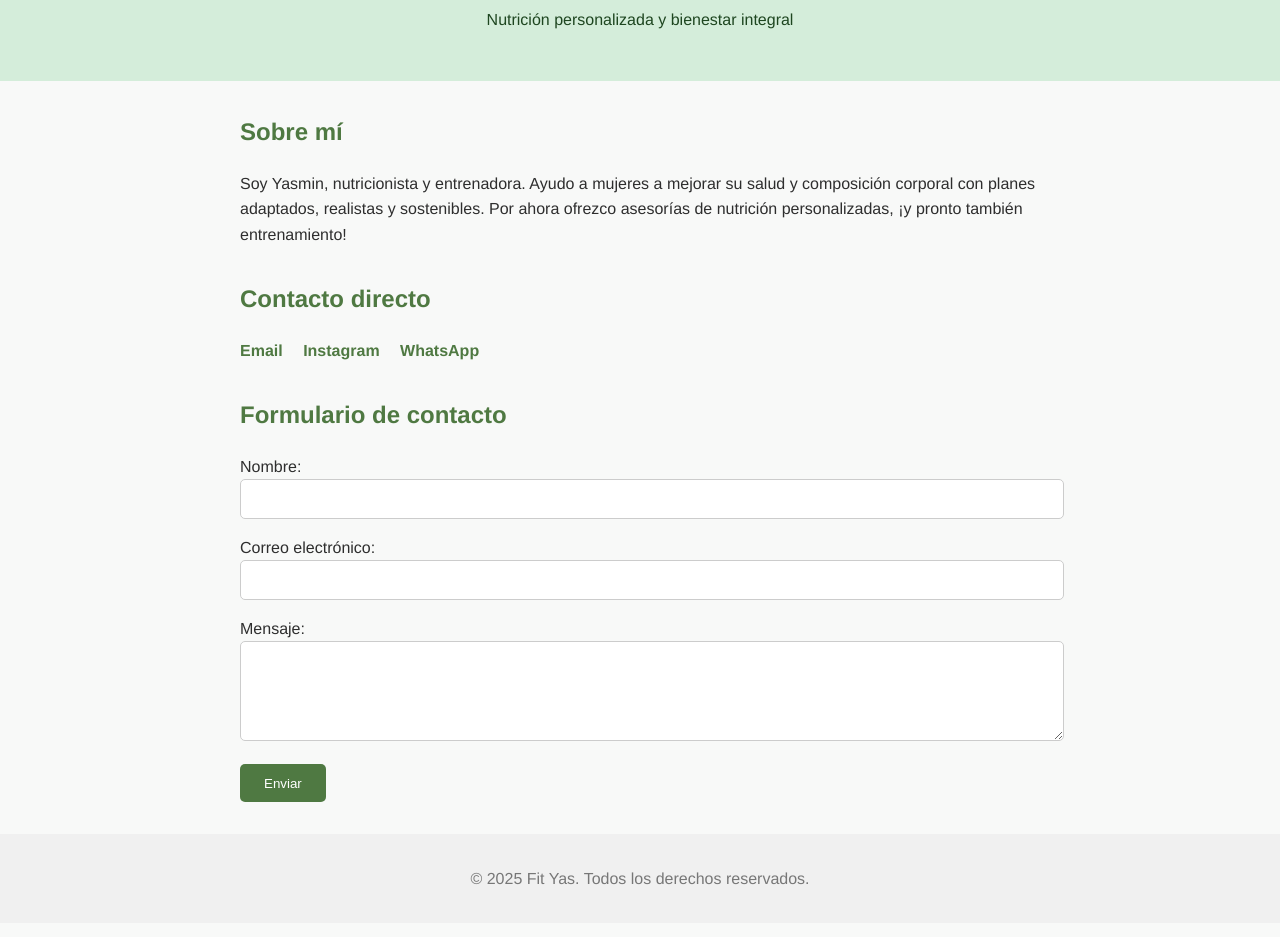
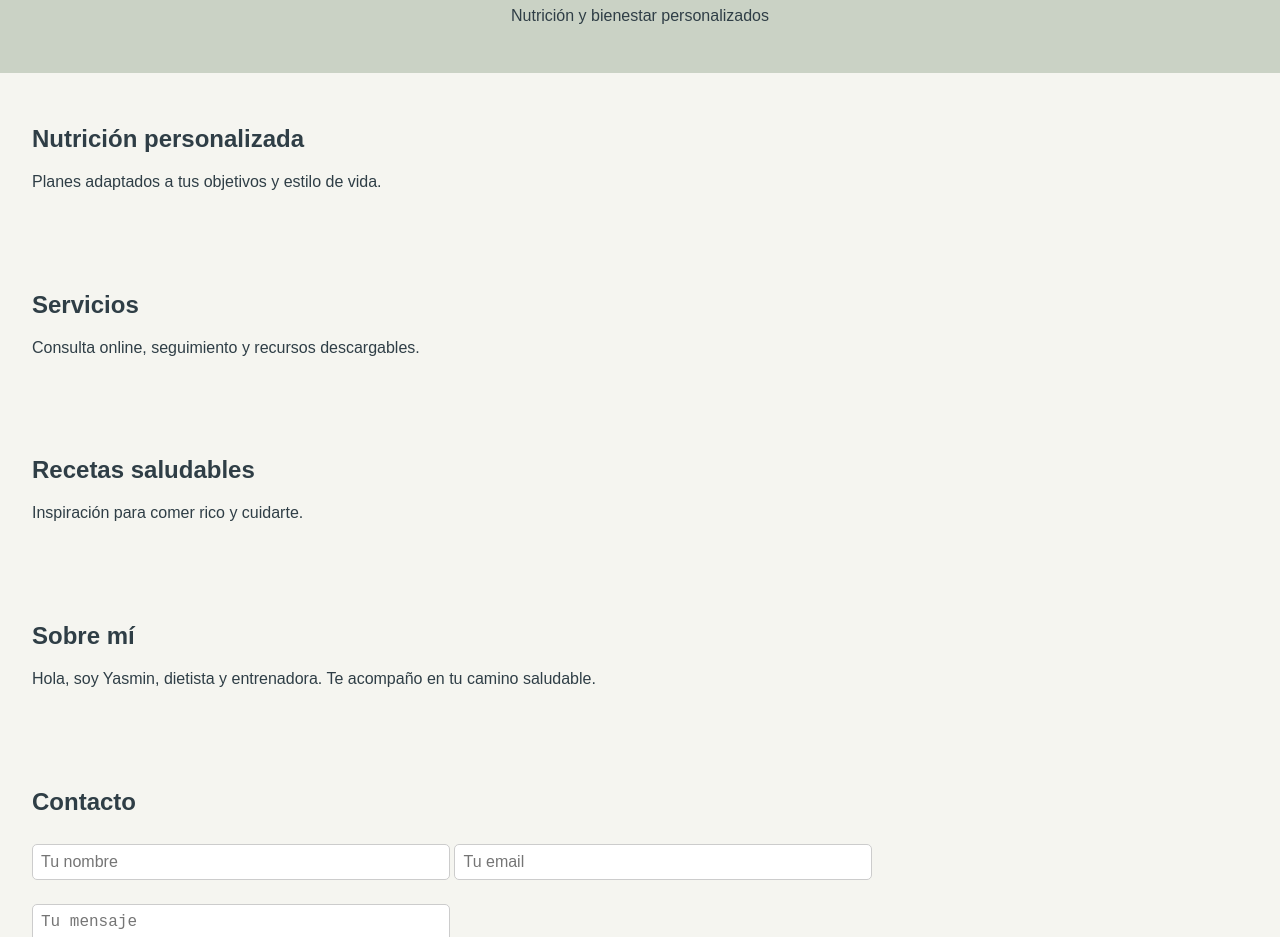
Before and after one commit to fityas/Fit-Yas, a plain HTML site: page index.html in a window 1280 px wide. Shown: the part 105-1042 px from the top of the page. Drawn offline with Linux system fonts and the light colour scheme.

Commit message:
Update index.html

```diff
--- a/index.html
+++ b/index.html
@@ -1,131 +1,80 @@
-
 <!DOCTYPE html>
 <html lang="es">
 <head>
-  <meta charset="UTF-8" />
-  <meta name="viewport" content="width=device-width, initial-scale=1.0"/>
+  <meta charset="UTF-8">
+  <meta name="viewport" content="width=device-width, initial-scale=1.0">
   <title>Fit Yas</title>
   <style>
     body {
       margin: 0;
-      font-family: 'Helvetica Neue', sans-serif;
-      background-color: #f8f9f8;
-      color: #2e2e2e;
-      line-height: 1.6;
+      font-family: Arial, sans-serif;
+      background-color: #f5f5f0;
+      color: #2f3e46;
     }
-
     header {
-      background-color: #d4edda;
-      color: #1e4620;
-      padding: 2rem 1rem;
+      background-color: #cad2c5;
+      padding: 2rem;
       text-align: center;
     }
-
-    header h1 {
-      margin: 0;
-      font-size: 2.5rem;
+    section {
+      padding: 2rem;
     }
-
-    main {
-      max-width: 800px;
-      margin: 2rem auto;
-      padding: 0 1rem;
+    footer {
+      background-color: #84a98c;
+      padding: 1rem;
+      text-align: center;
+      color: white;
     }
-
-    section {
-      margin-bottom: 2rem;
+    input, textarea, button {
+      width: 100%;
+      max-width: 400px;
+      padding: 0.5rem;
+      margin-top: 0.5rem;
+      margin-bottom: 1rem;
+      border-radius: 5px;
+      border: 1px solid #ccc;
+      font-size: 1rem;
     }
-
-    h2 {
-      color: #4f7942;
-    }
-
-    .contact-links a {
-      display: inline-block;
-      margin-right: 1rem;
-      text-decoration: none;
-      color: #4f7942;
-      font-weight: bold;
-    }
-
-    .form-group {
-      margin-bottom: 1rem;
-    }
-
-    input, textarea {
-      width: 100%;
-      padding: 0.7rem;
-      border: 1px solid #ccc;
-      border-radius: 5px;
-      font-family: inherit;
-    }
-
     button {
-      background-color: #4f7942;
+      background-color: #52796f;
       color: white;
       border: none;
-      padding: 0.7rem 1.5rem;
-      border-radius: 5px;
       cursor: pointer;
-    }
-
-    button:hover {
-      background-color: #3b5e31;
-    }
-
-    footer {
-      text-align: center;
-      padding: 1rem;
-      background-color: #f0f0f0;
-      color: #777;
     }
   </style>
 </head>
 <body>
   <header>
-    <h1>Fit Yas</h1>
-    <p>Nutrición personalizada y bienestar integral</p>
+    <h1>Bienvenida a Fit Yas</h1>
+    <p>Nutrición y bienestar personalizados</p>
   </header>
-
-  <main>
+  <section>
+    <h2>Nutrición personalizada</h2>
+    <p>Planes adaptados a tus objetivos y estilo de vida.</p>
+  </section>
+  <section>
+    <h2>Servicios</h2>
+    <p>Consulta online, seguimiento y recursos descargables.</p>
+  </section>
+  <section>
+    <h2>Recetas saludables</h2>
+    <p>Inspiración para comer rico y cuidarte.</p>
+  </section>
   <section>
     <h2>Sobre mí</h2>
-      <p>
-        Soy Yasmin, nutricionista y entrenadora. Ayudo a mujeres a mejorar su salud y composición corporal con planes adaptados, realistas y sostenibles. Por ahora ofrezco asesorías de nutrición personalizadas, ¡y pronto también entrenamiento!
-      </p>
+    <p>Hola, soy Yasmin, dietista y entrenadora. Te acompaño en tu camino saludable.</p>
   </section>
-
   <section>
-      <h2>Contacto directo</h2>
-      <div class="contact-links">
-        <a href="mailto:tuemail@example.com">Email</a>
-        <a href="https://www.instagram.com/tuusuario" target="_blank">Instagram</a>
-        <a href="https://wa.me/34xxxxxxxxx" target="_blank">WhatsApp</a>
-      </div>
-    </section>
-
-    <section>
-      <h2>Formulario de contacto</h2>
-      <form action="mailto:tuemail@example.com" method="POST" enctype="text/plain">
-        <div class="form-group">
-          <label for="nombre">Nombre:</label>
-          <input type="text" id="nombre" name="Nombre" required />
-        </div>
-        <div class="form-group">
-          <label for="email">Correo electrónico:</label>
-          <input type="email" id="email" name="Email" required />
-        </div>
-        <div class="form-group">
-          <label for="mensaje">Mensaje:</label>
-          <textarea id="mensaje" name="Mensaje" rows="5" required></textarea>
-        </div>
+    <h2>Contacto</h2>
+    <form action="https://formspree.io/f/xqkrzdkb" method="POST">
+      <input type="text" name="name" placeholder="Tu nombre" required>
+      <input type="email" name="email" placeholder="Tu email" required>
+      <textarea name="message" placeholder="Tu mensaje" required></textarea>
       <button type="submit">Enviar</button>
     </form>
   </section>
-  </main>
-
   <footer>
-    <p>&copy; 2025 Fit Yas. Todos los derechos reservados.</p>
+    Sígueme en Instagram: @fityas
   </footer>
 </body>
 </html>
```
Lines whose indentation alone changed are shown as unchanged.
